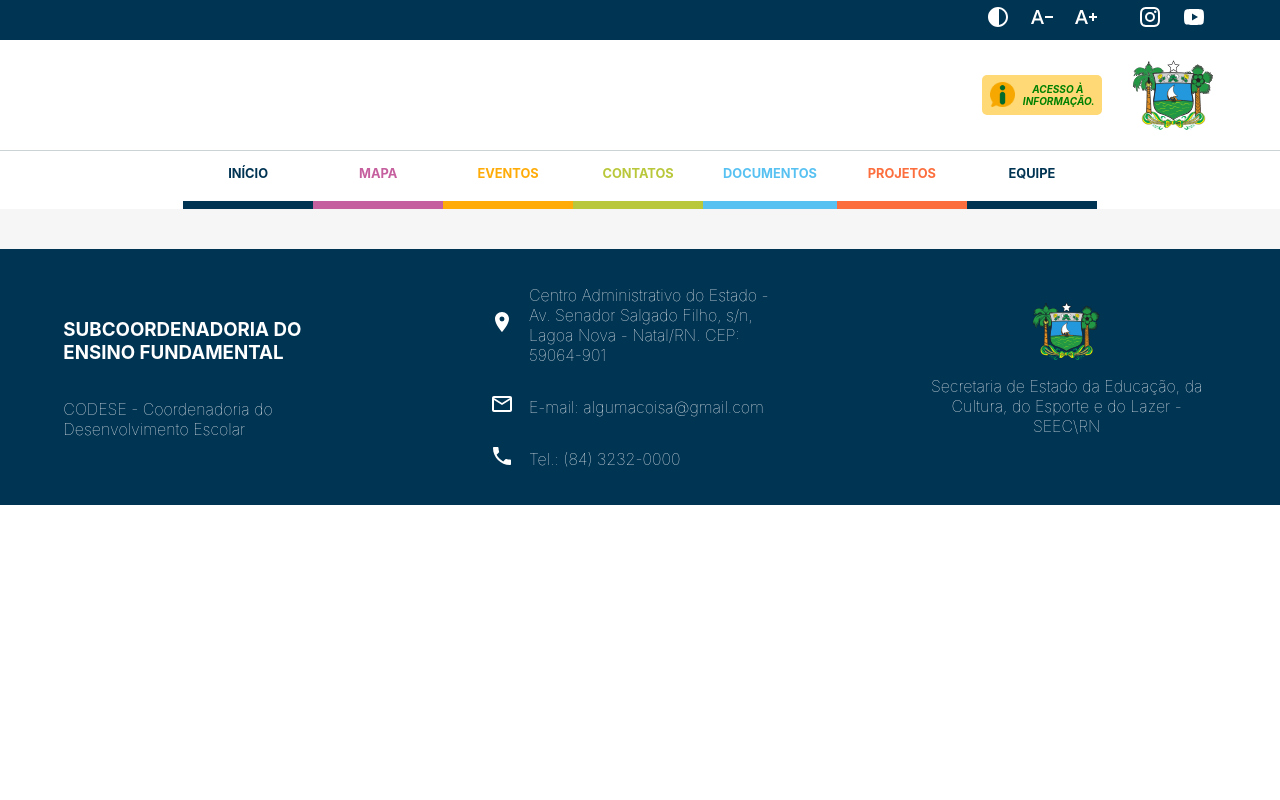
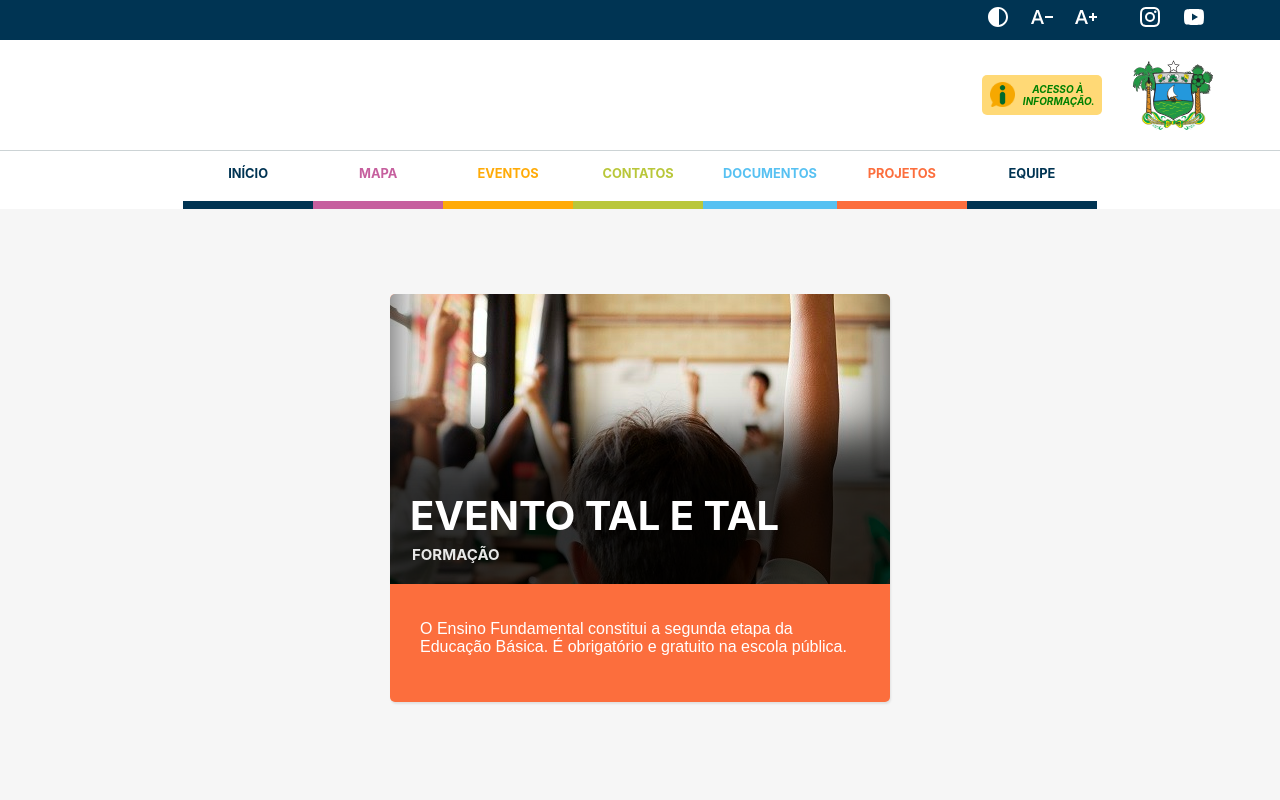
Before and after one commit to dtayna/site-suef, a React (Create React App) app: page /eventos in a window 1280 px wide. Shown: the top 800 px of the page. Built offline with nearby package versions, Linux system fonts and the light colour scheme.

Commit message:
posts dos eventos

```diff
--- a/src/assets/mapa.css
+++ b/src/assets/mapa.css
@@ -7,11 +7,19 @@
     min-width: 350px;
     }
 
+  .direc1 {
+    background-color:teal ;
+  }
+
   .direc-1 path {
     fill:teal !important;
   }
   .direc-1:hover path {
     fill:rgb(0, 182, 182) !important;
+  }
+
+  .direc2{
+    background-color:crimson  ;
   }
 
   .direc-2 path {
@@ -21,11 +29,19 @@
     fill:rgb(245, 70, 105) !important;
   }
 
+  .direc3{
+    background-color:aquamarine ;
+  }
+
   .direc-3 path {
     fill:aquamarine !important;
   }
   .direc-3:hover path {
-    fill:rgb(20, 255, 255) !important;
+    fill:rgb(61, 150, 150) !important;
+  }
+
+  .direc4{
+    background-color: olive;
   }
 
   .direc-4 path {
@@ -35,11 +51,19 @@
     fill:rgb(167, 167, 65) !important;
   }
 
+  .direc5{
+    background-color: rgb(255, 255, 90);
+  }
+
   .direc-5 path {
     fill:rgb(255, 255, 90) !important;
   }
   .direc-5:hover path {
     fill:rgb(255, 255, 180) !important;
+  }
+
+  .direc6{
+    background-color: darkslateblue;
   }
 
   .direc-6 path {
@@ -49,6 +73,10 @@
     fill:rgb(125, 100, 230) !important;
   }
 
+  .direc7{
+    background-color: tomato;
+  }
+
   .direc-7 path {
     fill:tomato !important;
   }
@@ -56,11 +84,19 @@
     fill:rgb(255, 150, 135) !important;
   }
 
+  .direc8{
+    background-color: cadetblue;
+  }
+
   .direc-8 path {
     fill:cadetblue !important;
   }
   .direc-8:hover path {
-    fill:rgb(150, 255, 255) !important;
+    fill:rgb(169, 226, 226) !important;
+  }
+
+  .direc9{
+    background-color: chartreuse;
   }
 
   .direc-9 path {
@@ -70,11 +106,19 @@
     fill:rgb(185, 255, 110) !important;
   }
 
+  .direc10{
+    background-color: dodgerblue;
+  }
+
   .direc-10 path {
     fill:dodgerblue !important;
   }
   .direc-10:hover path {
     fill:rgb(140, 195, 255) !important;
+  }
+
+  .direc11{
+    background-color: red;
   }
 
   .direc-11 path {
@@ -84,11 +128,19 @@
     fill:rgb(255, 70, 70) !important;
   }
 
+  .direc12{
+    background-color: yellow;
+  }
+
   .direc-12 path {
     fill:yellow !important;
   }
   .direc-12:hover path {
     fill:rgb(255, 255, 180) !important;
+  }
+
+  .direc13{
+    background-color: orange;
   }
 
   .direc-13 path {
@@ -98,6 +150,11 @@
     fill:rgb(255, 200, 100) !important;
   }
 
+  .direc14{
+    border: var(--lightBorder);
+    background-color: white;
+  }
+
   .direc-14 path {
     fill:white !important;
   }
@@ -105,11 +162,19 @@
     fill:rgb(215, 215, 215) !important;
   }
 
+  .direc15{
+    background-color: green;
+  }
+
   .direc-15 path {
     fill:green !important;
   }
   .direc-15:hover path {
     fill:rgb(70, 170, 70) !important;
+  }
+
+  .direc16{
+    background-color: rgb(0, 30, 80);
   }
 
   .direc-16 path {
--- /dev/null
+++ b/src/components/event-card.js
@@ -0,0 +1,85 @@
+import styled from 'styled-components';
+import { Line } from './global-components';
+
+const DivTitle = styled.div`
+    box-shadow: inset 0px -150px 50px rgb(0 0 0 / 80%);
+    min-height: 250px;
+    display: flex;
+    flex-direction: column;
+    justify-content:end;
+    margin: 0;
+    padding: 20px;
+    background: lightblue url("../imagemteste.jpg") no-repeat center;
+    border-radius: 5px 5px 0px 0px;
+`;
+
+const Text = styled.p`
+    font-family: ${props => props.fontFamily ? props.fontFamily : 'inherit'};
+    font-weight: ${props => props.fontWeight ? props.fontWeight : "200"};
+    text-align: left;
+    color: ${props => props.color? props.color : "white"};
+`;
+
+const SubTitle = styled.p`
+    margin: 0px 0px 0px 2px;
+    text-align: left;
+    font-size: 15px;
+    font-weight: bold;
+    color: white;
+    opacity : 0.9;
+
+`;
+
+const Title = styled.p`
+    margin: 0px 0px 5px 0px;
+    text-align: left;
+    font-size: 40px;
+    font-weight: bold;
+    color: white;
+    opacity : 1;
+`;
+
+// text-shadow: 1px 2px 3px #000;
+
+const DivText = styled.div`
+    padding: 20px 30px 30px 30px;
+`;
+
+const Container = styled.div`
+    min-width: 250px;
+    width: 500px;
+    background-color: var(--mainColor2);
+    max-width: 500px;
+    border-radius: 5px;
+    margin: 30px;
+    box-shadow: var(--grayBoxShadow);
+    transition-duration: 0.5s, 0.5s;
+
+    &:hover {
+        transform: scale(0.97);
+        transition-duration: 0.5s, 0.5s;
+    }
+
+`;
+
+const  EventCard = (props) => {
+    return(
+        <>
+
+        <Container>
+            <DivTitle>
+            <Title>{props.title}</Title>
+            <SubTitle>{props.tipo}</SubTitle>
+           </DivTitle>
+            <DivText>
+               <Text fontFamily={"'Montserrat',sans-serif"} color={"white"}>{props.resume}</Text>
+            </DivText>
+        </Container>
+
+        </>
+
+    );
+  }
+
+
+export default EventCard;
--- a/src/components/global-components.js
+++ b/src/components/global-components.js
@@ -120,7 +120,6 @@ export const Title = styled.h2`
 export const SuperTitle = styled.h1`
     color: ${props => props.color ? props.color : 'var(--colorTitle)'};
     textAlign: center ;
-
 `;
 
 export const Icon = styled.div`
--- a/src/components/main-menu.js
+++ b/src/components/main-menu.js
@@ -54,7 +54,9 @@ const MainMenu = () => {
           <Link className="links" to="/mapa">
             <ItemDesktop  itemcolor={"var(--pink)"}>MAPA</ItemDesktop>
           </Link>
+          <Link className="links" to="/eventos">
           <ItemDesktop  itemcolor={"var(--yellow)"}>EVENTOS</ItemDesktop>
+          </Link>
           <ItemDesktop  itemcolor={"var(--green)"}>CONTATOS</ItemDesktop>
           <ItemDesktop  itemcolor={"var(--blue)"}>DOCUMENTOS</ItemDesktop>
           <ItemDesktop  itemcolor={"var(--red)"}>PROJETOS</ItemDesktop>
--- a/src/components/map-svg.js
+++ b/src/components/map.js
@@ -5,7 +5,7 @@ import MapGraph from './map-graph';
 import Popup from './popup';
 import React, { useState } from 'react';
 import { SuperTitle } from './global-components';
-import MapComponent from '../assets/map-component';
+import MapSVG from '../assets/map-svg';
 
 //mapa component: onClick={() => props.activatePopup("natal")}
 
@@ -19,7 +19,7 @@ const Container = styled.div`
 `;
 
 
-export const MapSVG = () => {
+export const Map = () => {
 
 function activatePopup (cidade, quantidades) {
     setCity(cidade);
@@ -78,7 +78,7 @@ const [data, setData] = useState({
     return(
     <Container>
       <SuperTitle color="var(--mainColor1)">Ensino Fundamental no Rio Grande do Norte</SuperTitle>
-      <MapComponent activatePopup={activatePopup}></MapComponent>
+      <MapSVG activatePopup={activatePopup}></MapSVG>
       <MapGraph desactivatePopup={desactivatePopup} chartData={data} city={city} active={active}/>
     </Container>
     );
@@ -86,4 +86,4 @@ const [data, setData] = useState({
 
 
 
-  export default MapSVG;
+  export default Map;
--- /dev/null
+++ b/src/components/side-menu.js
@@ -0,0 +1,21 @@
+import styled from 'styled-components';
+
+const Container = styled.div`
+  height: 100%;
+  width: 300px;
+  margin-top: 0;
+  margin-left: 0;
+  background-color: var(--mainColor2);
+  overflow-x: hidden;
+  padding-top: 60px;
+  transition: 0.5s;
+  color: white;
+`;
+
+const SideMenu = () => {
+    return(
+      <Container>Teste blabla</Container>
+    );
+  }
+
+export default SideMenu;
--- /dev/null
+++ b/src/containers/events-posts.js
@@ -0,0 +1,18 @@
+import styled from 'styled-components';
+import EventCard from '../components/event-card';
+import { Row, Col } from '../components/global-components';
+
+const EventsPosts= () => {
+  return(
+        <Col gap="40px" padding="50px">
+            <Row gap="20px">
+                <EventCard  tipo={"FORMAÇÃO"}
+              title={"EVENTO TAL E TAL"}
+              resume={"O Ensino Fundamental constitui a segunda etapa da Educação Básica. É obrigatório e gratuito na escola pública."}
+            />
+            </Row>
+        </Col>
+  );
+}
+
+export default EventsPosts;
--- /dev/null
+++ b/src/pages/eventos.js
@@ -0,0 +1,14 @@
+import styled from 'styled-components';
+import { SuperTitle, Row, Col } from '../components/global-components';
+import SideMenu from '../components/side-menu';
+import EventsPosts from '../containers/events-posts';
+
+const Eventos = () => {
+  return(
+    <>
+      {/*<SideMenu/>*/}
+        <EventsPosts/>
+    </>
+  );
+}
+export default Eventos;
--- a/src/pages/mapa.js
+++ b/src/pages/mapa.js
@@ -1,10 +1,10 @@
 import styled from 'styled-components';
-import MapSVG from '../components/map-svg';
+import Map from '../components/map';
 
 const Mapa = () => {
   return(
         <div>
-            <MapSVG/>
+            <Map/>
         </div>
   );
 }
--- a/src/utils/routes.js
+++ b/src/utils/routes.js
@@ -3,6 +3,7 @@ import {BrowserRouter as Router, Routes, Route} from "react-router-dom";
 import Inicio from "../pages/inicio";
 import Mapa from "../pages/mapa";
 import Equipe from "../pages/equipe";
+import Eventos from "../pages/eventos";
 
 const MyRoutes = () => {
    return(
@@ -11,6 +12,7 @@ const MyRoutes = () => {
            <Route exact element = { <Inicio/> }  path="/" exact />
            <Route element = { <Mapa/> }  path="/mapa" />
            <Route element = { <Equipe/> }  path="/equipe" />
+           <Route element = { <Eventos/> }  path="/eventos" />
        </Routes>
     </Router>
    )
```
Also changed, not shown: src/assets/map-svg.js (renamed from src/assets/map-component.js, +117 -51 lines), public/imagemteste.jpg (added).
